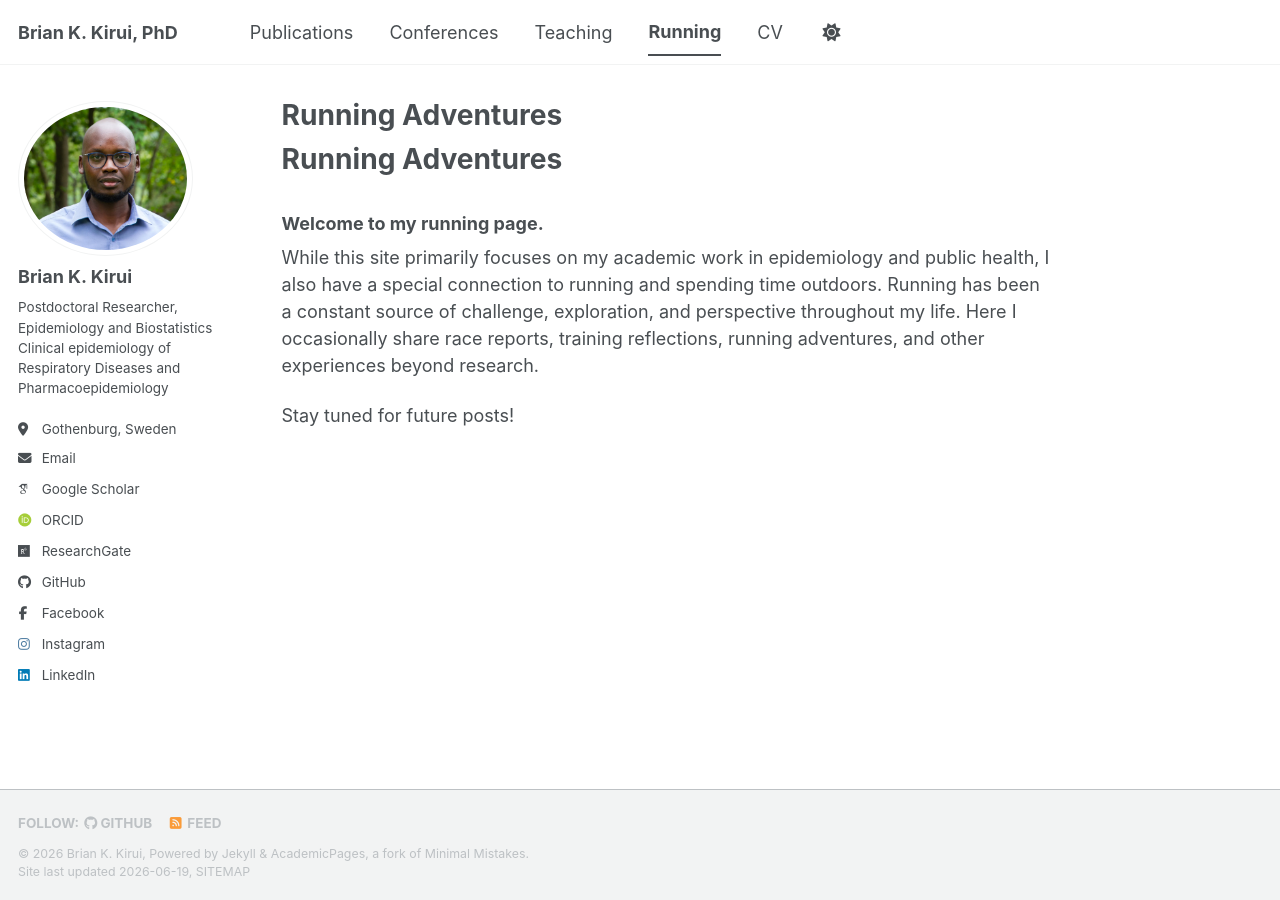
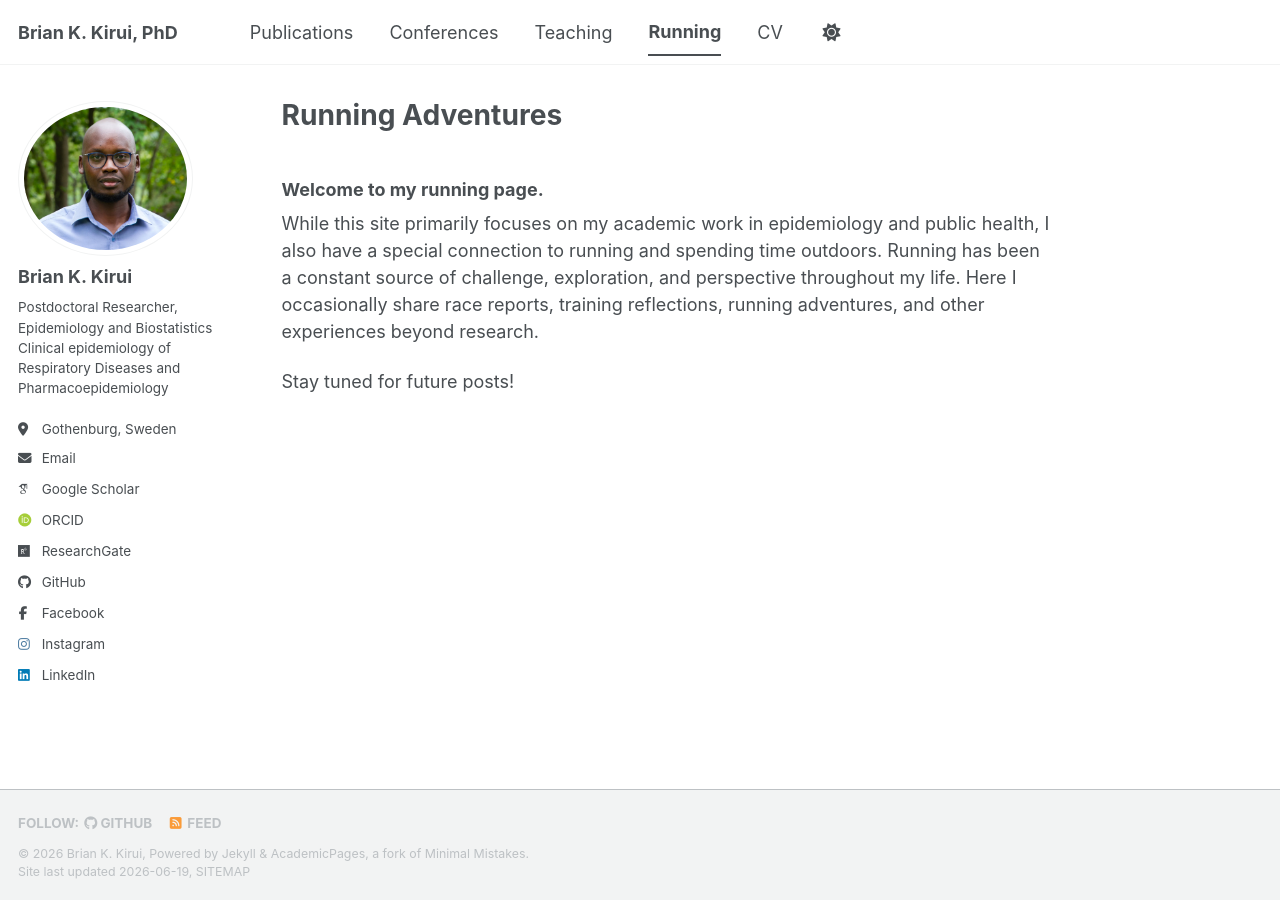
Before and after one commit to BrianKibiwott/briankibiwott.github.io, a Jekyll site: the page built from _pages/running.md, in a window 1280 px wide. Built offline with Jekyll 4.4.1, drawn with Linux system fonts in a browser that asks for light colours; some web fonts are replaced; a script bundle is joined from its source files by our own code; library files that are not in the unit come from our copies.

Commit message:
Final webpage tuning 2 20260619

```diff
--- a/_pages/running.md
+++ b/_pages/running.md
@@ -5,8 +5,6 @@ title: "Running Adventures"
 permalink: /running/
 author_profile: true
 ---
-# Running Adventures
-
 ### Welcome to my running page.
 
 While this site primarily focuses on my academic work in epidemiology and public health, I also have a special connection to running and spending time outdoors. Running has been a constant source of challenge, exploration, and perspective throughout my life. Here I occasionally share race reports, training reflections, running adventures, and other experiences beyond research.
```
